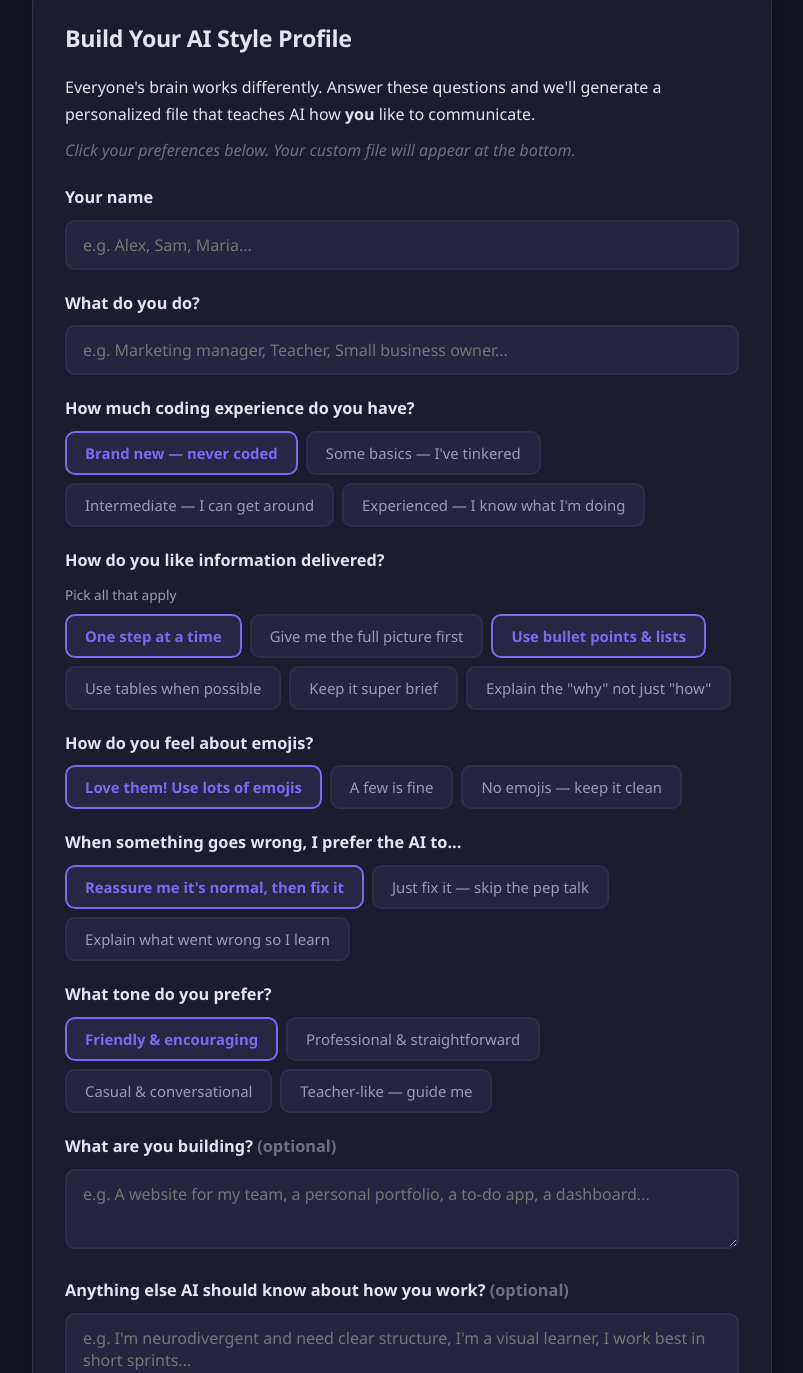
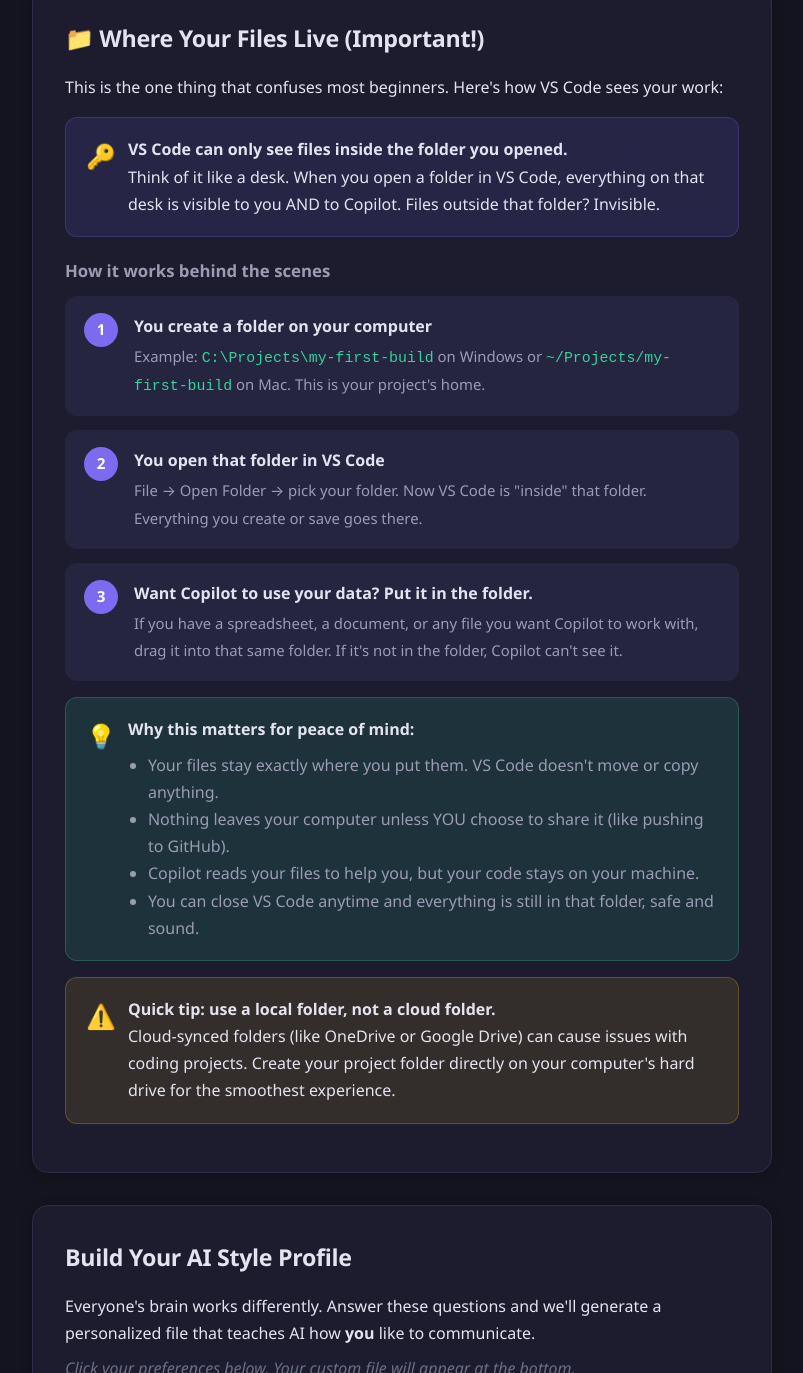
Before and after one commit to nencyvyera-star/vibe-coding-cheat-sheet, a plain HTML site: page index.html in a window 1280 px wide. Shown: the part 8592-9965 px from the top of the page, without its empty margins (238-1041 px from the left). Drawn offline with Linux system fonts and the light colour scheme.

Commit message:
Add Where Your Files Live section for ADHD peace of mind

```diff
--- a/index.html
+++ b/index.html
@@ -846,6 +846,64 @@ fun and colorful.</code>
             <div class="map-label">↓</div>
             <div class="map-row">
                 <div class="map-box big" style="background:#585b70;">Terminal — Where commands run (bottom)<br><small>Don't worry about this yet!</small></div>
+            </div>
+        </div>
+    </div>
+
+    <!-- ===== WHERE YOUR FILES LIVE ===== -->
+    <div class="section">
+        <h2>📁 Where Your Files Live (Important!)</h2>
+        <p style="margin-bottom: 16px;">This is the one thing that confuses most beginners. Here's how VS Code sees your work:</p>
+
+        <div class="callout" style="margin-bottom: 16px;">
+            <div class="callout-emoji">🔑</div>
+            <div class="callout-text">
+                <strong>VS Code can only see files inside the folder you opened.</strong><br>
+                Think of it like a desk. When you open a folder in VS Code, everything on that desk is visible to you AND to Copilot. Files outside that folder? Invisible.
+            </div>
+        </div>
+
+        <h3>How it works behind the scenes</h3>
+        <div class="step">
+            <div class="step-number">1</div>
+            <div class="step-content">
+                <strong>You create a folder on your computer</strong>
+                <span>Example: <code style="color:var(--success);">C:\Projects\my-first-build</code> on Windows or <code style="color:var(--success);">~/Projects/my-first-build</code> on Mac. This is your project's home.</span>
+            </div>
+        </div>
+        <div class="step">
+            <div class="step-number">2</div>
+            <div class="step-content">
+                <strong>You open that folder in VS Code</strong>
+                <span>File → Open Folder → pick your folder. Now VS Code is "inside" that folder. Everything you create or save goes there.</span>
+            </div>
+        </div>
+        <div class="step">
+            <div class="step-number">3</div>
+            <div class="step-content">
+                <strong>Want Copilot to use your data? Put it in the folder.</strong>
+                <span>If you have a spreadsheet, a document, or any file you want Copilot to work with, drag it into that same folder. If it's not in the folder, Copilot can't see it.</span>
+            </div>
+        </div>
+
+        <div class="callout tip">
+            <div class="callout-emoji">💡</div>
+            <div class="callout-text">
+                <strong>Why this matters for peace of mind:</strong><br>
+                <ul style="margin-top: 8px; padding-left: 20px; color: var(--text-muted);">
+                    <li>Your files stay exactly where you put them. VS Code doesn't move or copy anything.</li>
+                    <li>Nothing leaves your computer unless YOU choose to share it (like pushing to GitHub).</li>
+                    <li>Copilot reads your files to help you, but your code stays on your machine.</li>
+                    <li>You can close VS Code anytime and everything is still in that folder, safe and sound.</li>
+                </ul>
+            </div>
+        </div>
+
+        <div class="callout warning">
+            <div class="callout-emoji">⚠️</div>
+            <div class="callout-text">
+                <strong>Quick tip: use a local folder, not a cloud folder.</strong><br>
+                Cloud-synced folders (like OneDrive or Google Drive) can cause issues with coding projects. Create your project folder directly on your computer's hard drive for the smoothest experience.
             </div>
         </div>
     </div>
```
